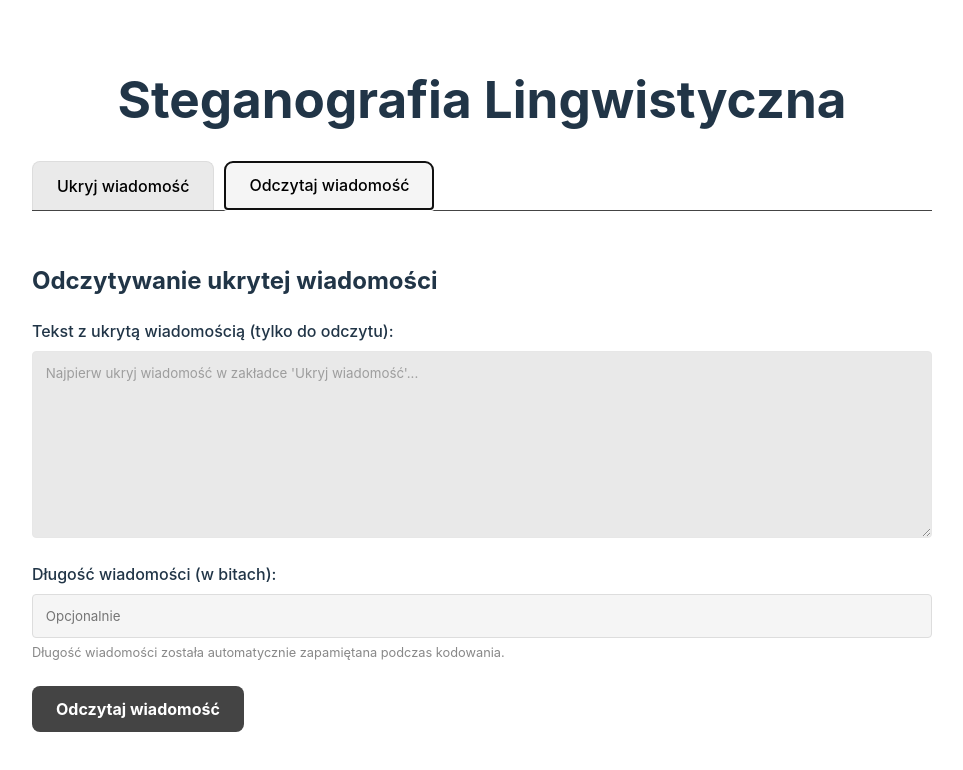
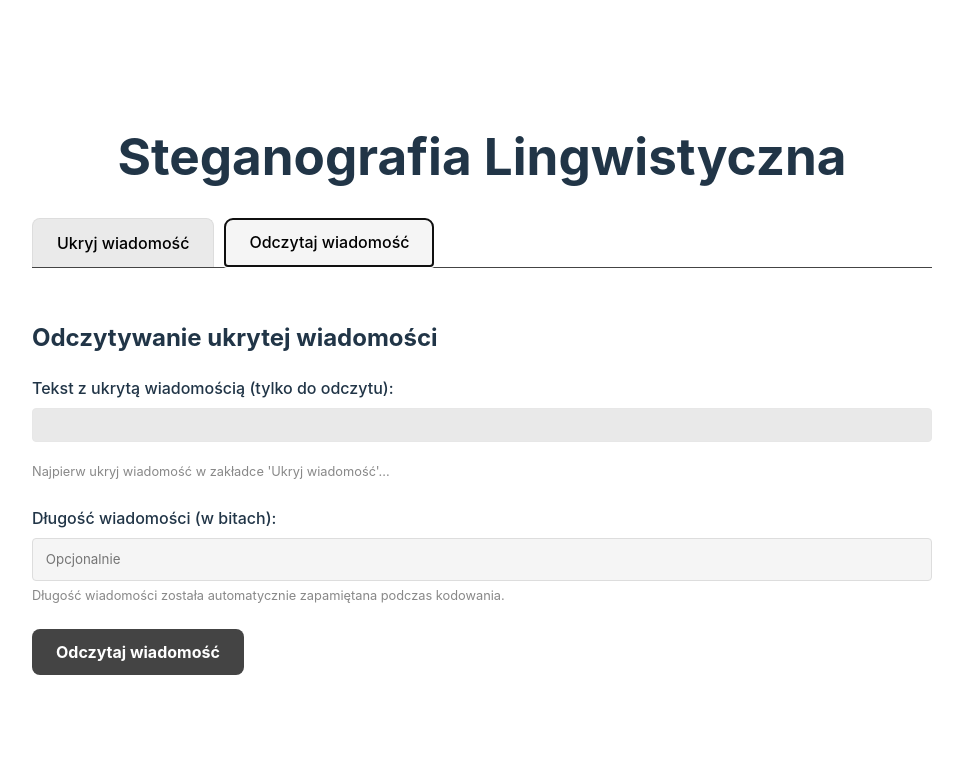
Before and after one commit to olekgolus11/stegano-lab1, a React (Vite) app: page / in a window 1280 px wide. Both pictures are taken after a click on the button "Odczytaj wiadomość". Shown: the top 770 px of the page, without its empty margins (158-1121 px from the left). Built offline with nearby package versions, Linux system fonts and the light colour scheme.

Commit message:
Add highlighting

```diff
--- a/src/App.css
+++ b/src/App.css
@@ -283,6 +283,35 @@ button:disabled {
     background-color: rgba(100, 108, 255, 0.3);
 }
 
+/* Highlighted text display styling */
+.highlighted-text-display {
+    padding: 1rem;
+    background-color: #1a1a1a;
+    border-radius: 4px;
+    white-space: pre-wrap;
+    word-break: break-word;
+    margin-bottom: 1rem;
+    text-align: left;
+    max-height: 300px;
+    overflow-y: auto;
+}
+
+/* Special style for words that were changed during encoding */
+.changed-word {
+    background-color: rgba(100, 208, 155, 0.3) !important;
+}
+
+.changed-word::after {
+    background-color: rgba(100, 208, 155, 0.6) !important;
+}
+
+@media (prefers-color-scheme: light) {
+    .highlighted-text-display {
+        background-color: #f5f5f5;
+        border: 1px solid #ddd;
+    }
+}
+
 @media (prefers-color-scheme: light) {
     textarea,
     input[type="text"],
--- a/src/App.tsx
+++ b/src/App.tsx
@@ -1,77 +1,9 @@
-import { useState, useEffect, useRef } from "react";
+import { useState } from "react";
 import "./App.css";
-import { hideMessage, extractMessage, hasSynonyms, tokenizeText, isWord } from "./services/steganography";
+import { hideMessage, extractMessage, hasSynonyms } from "./services/steganography";
 import { sampleTexts, sampleBinaryMessages } from "./services/sampleData";
-
-// New component for highlighting words with synonyms
-interface HighlightedTextareaProps {
-    value: string;
-    onChange: (value: string) => void;
-    rows: number;
-    placeholder: string;
-}
-
-const HighlightedTextarea: React.FC<HighlightedTextareaProps> = ({ value, onChange, rows, placeholder }) => {
-    const textareaRef = useRef<HTMLTextAreaElement>(null);
-    const highlightRef = useRef<HTMLDivElement>(null);
-    const containerRef = useRef<HTMLDivElement>(null);
-
-    useEffect(() => {
-        // Set initial height based on rows
-        if (containerRef.current) {
-            const lineHeight = 1.5; // Common line height
-            const padding = 16; // Approx padding (8px * 2)
-            const heightPx = rows * lineHeight * 16 + padding * 2; // 16px is typical base font size
-            containerRef.current.style.height = `${heightPx}px`;
-        }
-    }, [rows]);
-
-    // Process the text to highlight words with synonyms
-    const getHighlightedText = () => {
-        if (!value) return "";
-
-        const tokens = tokenizeText(value);
-        const highlightedTokens = tokens.map((token) => {
-            if (isWord(token) && hasSynonyms(token)) {
-                return `<span class="has-synonym">${token}</span>`;
-            }
-            return token;
-        });
-
-        return highlightedTokens.join("");
-    };
-
-    // Sync scrolling between the textarea and the highlight layer
-    const handleScroll = () => {
-        if (textareaRef.current && highlightRef.current) {
-            highlightRef.current.scrollTop = textareaRef.current.scrollTop;
-            highlightRef.current.scrollLeft = textareaRef.current.scrollLeft;
-        }
-    };
-
-    // Handle textarea resize
-    const handleResize = () => {
-        if (containerRef.current && textareaRef.current) {
-            containerRef.current.style.height = `${textareaRef.current.offsetHeight}px`;
-        }
-    };
-
-    return (
-        <div className="highlighted-textarea-container" ref={containerRef}>
-            <div ref={highlightRef} className="highlight-layer" dangerouslySetInnerHTML={{ __html: getHighlightedText() }} />
-            <textarea
-                ref={textareaRef}
-                value={value}
-                onChange={(e) => onChange(e.target.value)}
-                onScroll={handleScroll}
-                onInput={handleResize}
-                rows={rows}
-                placeholder={placeholder}
-                className="text-input"
-            />
-        </div>
-    );
-};
+import { HighlightedTextDisplay } from "./components/highlighted-text-display";
+import { HighlightedTextarea } from "./components/highlighted-textarea";
 
 function App() {
     const [sourceText, setSourceText] = useState("");
@@ -239,7 +171,7 @@ function App() {
                     {encodedText && (
                         <div className="result-container">
                             <h3>Tekst z ukrytą wiadomością:</h3>
-                            <div className="encoded-text">{encodedText}</div>
+                            <HighlightedTextDisplay value={encodedText} originalText={originalText} className="encoded-text" />
                         </div>
                     )}
                 </div>
@@ -249,14 +181,12 @@ function App() {
 
                     <div className="input-group">
                         <label htmlFor="stegoText">Tekst z ukrytą wiadomością (tylko do odczytu):</label>
-                        <textarea
-                            id="stegoText"
+                        <HighlightedTextDisplay
                             value={encodedText}
-                            readOnly
-                            rows={10}
-                            placeholder="Najpierw ukryj wiadomość w zakładce 'Ukryj wiadomość'..."
+                            originalText={originalText}
                             className={hasEncodedMessage ? "" : "disabled-textarea"}
                         />
+                        {!hasEncodedMessage && <div className="hint">Najpierw ukryj wiadomość w zakładce 'Ukryj wiadomość'...</div>}
                     </div>
 
                     <div className="input-group">
--- /dev/null
+++ b/src/components/highlighted-text-display.tsx
@@ -0,0 +1,52 @@
+import { useRef } from "react";
+import { tokenizeText, isWord, hasSynonyms } from "../services/steganography";
+
+interface HighlightedTextDisplayProps {
+    value: string;
+    originalText?: string;
+    className?: string;
+}
+
+export const HighlightedTextDisplay: React.FC<HighlightedTextDisplayProps> = ({ value, originalText, className = "" }) => {
+    const containerRef = useRef<HTMLDivElement>(null);
+
+    const getHighlightedText = () => {
+        if (!value) return "";
+
+        if (originalText) {
+            const originalTokens = tokenizeText(originalText);
+            const encodedTokens = tokenizeText(value);
+
+            if (originalTokens.length !== encodedTokens.length) {
+                return getSimpleHighlightedText();
+            }
+
+            return encodedTokens
+                .map((token, index) => {
+                    if (isWord(token) && isWord(originalTokens[index]) && token.toLowerCase() !== originalTokens[index].toLowerCase()) {
+                        return `<span class="has-synonym changed-word">${token}</span>`;
+                    } else if (isWord(token) && hasSynonyms(token)) {
+                        return `<span class="has-synonym">${token}</span>`;
+                    }
+                    return token;
+                })
+                .join("");
+        }
+
+        return getSimpleHighlightedText();
+    };
+
+    const getSimpleHighlightedText = () => {
+        const tokens = tokenizeText(value);
+        return tokens
+            .map((token) => {
+                if (isWord(token) && hasSynonyms(token)) {
+                    return `<span class="has-synonym">${token}</span>`;
+                }
+                return token;
+            })
+            .join("");
+    };
+
+    return <div ref={containerRef} className={`highlighted-text-display ${className}`} dangerouslySetInnerHTML={{ __html: getHighlightedText() }} />;
+};
--- /dev/null
+++ b/src/components/highlighted-textarea.tsx
@@ -0,0 +1,67 @@
+import { useRef, useEffect } from "react";
+import { tokenizeText, isWord, hasSynonyms } from "../services/steganography";
+
+interface HighlightedTextareaProps {
+    value: string;
+    onChange: (value: string) => void;
+    rows: number;
+    placeholder: string;
+}
+
+export const HighlightedTextarea: React.FC<HighlightedTextareaProps> = ({ value, onChange, rows, placeholder }) => {
+    const textareaRef = useRef<HTMLTextAreaElement>(null);
+    const highlightRef = useRef<HTMLDivElement>(null);
+    const containerRef = useRef<HTMLDivElement>(null);
+
+    useEffect(() => {
+        if (containerRef.current) {
+            const lineHeight = 1.5;
+            const padding = 16;
+            const heightPx = rows * lineHeight * 16 + padding * 2;
+            containerRef.current.style.height = `${heightPx}px`;
+        }
+    }, [rows]);
+
+    const getHighlightedText = () => {
+        if (!value) return "";
+
+        const tokens = tokenizeText(value);
+        const highlightedTokens = tokens.map((token) => {
+            if (isWord(token) && hasSynonyms(token)) {
+                return `<span class="has-synonym">${token}</span>`;
+            }
+            return token;
+        });
+
+        return highlightedTokens.join("");
+    };
+
+    const handleScroll = () => {
+        if (textareaRef.current && highlightRef.current) {
+            highlightRef.current.scrollTop = textareaRef.current.scrollTop;
+            highlightRef.current.scrollLeft = textareaRef.current.scrollLeft;
+        }
+    };
+
+    const handleResize = () => {
+        if (containerRef.current && textareaRef.current) {
+            containerRef.current.style.height = `${textareaRef.current.offsetHeight}px`;
+        }
+    };
+
+    return (
+        <div className="highlighted-textarea-container" ref={containerRef}>
+            <div ref={highlightRef} className="highlight-layer" dangerouslySetInnerHTML={{ __html: getHighlightedText() }} />
+            <textarea
+                ref={textareaRef}
+                value={value}
+                onChange={(e) => onChange(e.target.value)}
+                onScroll={handleScroll}
+                onInput={handleResize}
+                rows={rows}
+                placeholder={placeholder}
+                className="text-input"
+            />
+        </div>
+    );
+};
```
